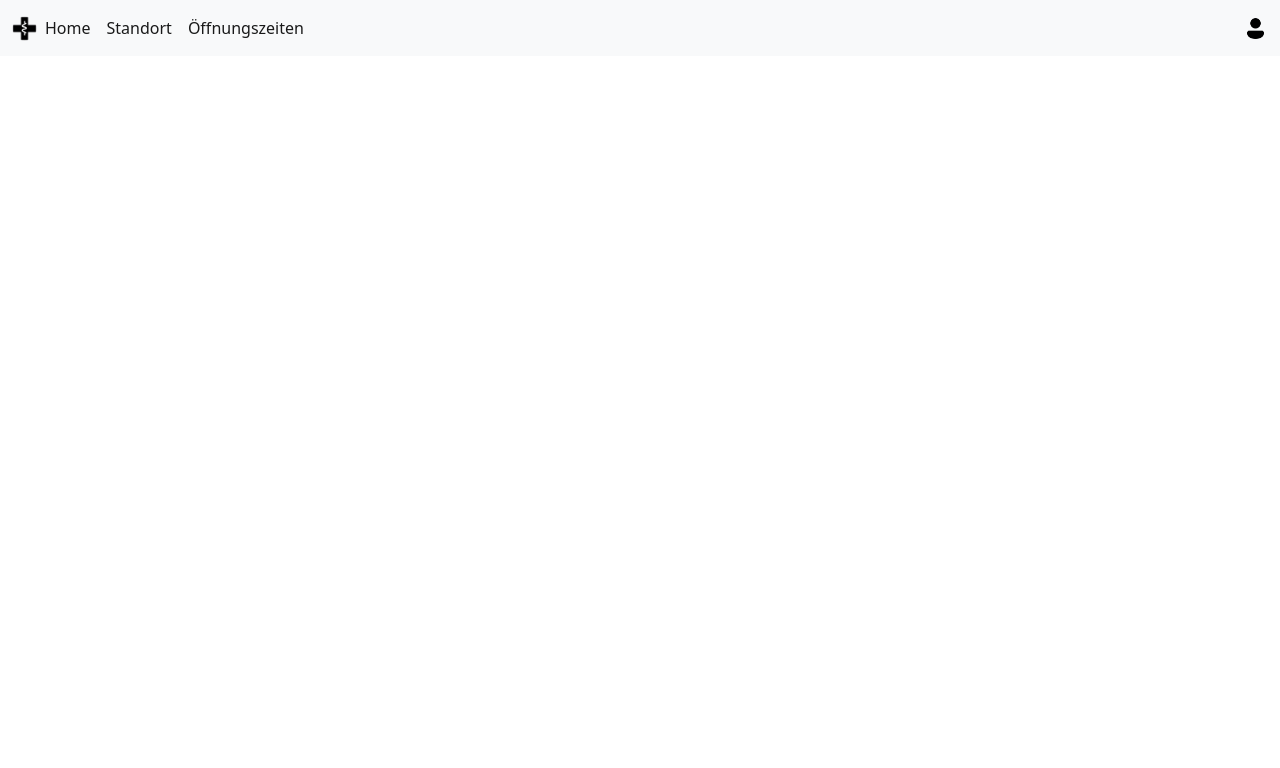
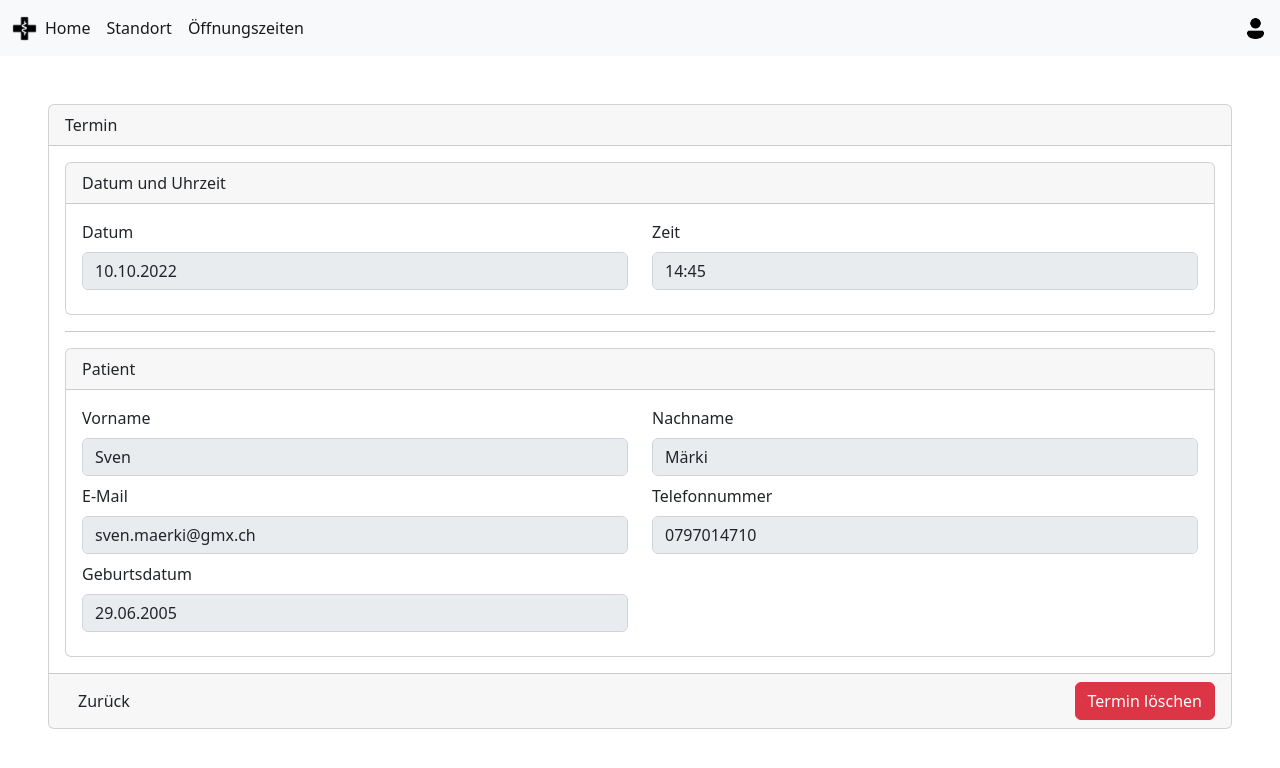
Before and after one commit to school-sven/LB322, an Angular app: page /add-termin/1 in a window 1280 px wide. Before the commit this address led to /. Shown: the top 768 px of the page. Built offline with nearby package versions, Linux system fonts and the light colour scheme.

Commit message:
no messge

```diff
--- a/src/app/home/appointment-table/appointment-table.component.html
+++ b/src/app/home/appointment-table/appointment-table.component.html
@@ -1,25 +1,20 @@
 <table class="table table-striped table-hover">
     <thead>
         <tr>
-            <th scope="col">Id</th>
-            <th scope="col">Datum</th>
-            <th scope="col">Uhrzeit</th>
-            <th scope="col">Vorname</th>
-            <th scope="col">Nachname</th>
-            <th scope="col">Telefonnummer</th>
-            <th scope="col">E-Mail</th>
+            <ng-container *ngFor="let th of tableHeaders">
+                <th scope="col">{{ th }}</th>
+            </ng-container>
         </tr>
     </thead>
     <tbody>
         <ng-container *ngFor="let appointment of appointments">
             <tr [routerLink]="['/termin', appointment.id]">
-                <td>{{ appointment.id }}</td>
-                <td>{{ appointment.date }}</td>
-                <td>{{ appointment.time }}</td>
-                <td>{{ appointment.firstname }}</td>
-                <td>{{ appointment.lastname }}</td>
-                <td>{{ appointment.mobile }}</td>
-                <td>{{ appointment.email }}</td>
+                <td>{{ appointment.appointment.date }}</td>
+                <td>{{ appointment.appointment.time }}</td>
+                <td>{{ appointment.patient.firstname }}</td>
+                <td>{{ appointment.patient.lastname }}</td>
+                <td>{{ appointment.patient.mobile }}</td>
+                <td>{{ appointment.patient.email }}</td>
             </tr>
         </ng-container>
     </tbody>
--- a/src/app/home/appointment-table/appointment-table.component.ts
+++ b/src/app/home/appointment-table/appointment-table.component.ts
@@ -1,5 +1,6 @@
 import { Component, Input, OnInit } from '@angular/core';
 import { appointment } from 'src/app/shared/models/appointment.model';
+import { tableHeaders } from './appointment-table.data';
 
 @Component({
   selector: 'app-appointment-table',
@@ -8,6 +9,7 @@ import { appointment } from 'src/app/shared/models/appointment.model';
 })
 export class AppointmentTableComponent implements OnInit {
   @Input() appointments!: appointment[];
+  tableHeaders = tableHeaders;
 
   constructor() { }
 
--- /dev/null
+++ b/src/app/home/appointment-table/appointment-table.data.ts
@@ -0,0 +1,8 @@
+export const tableHeaders: string[] = [
+    'Datum',
+    'Uhrzeit',
+    'Vorname',
+    'Nachname',
+    'Telefonnummer',
+    'E-Mail'
+]
--- a/src/app/home/appointment/appointment.component.html
+++ b/src/app/home/appointment/appointment.component.html
@@ -1,11 +1,41 @@
 <div class="card m-5">
-    <div class="card-header">Patient/in
+    <div class="card-header">Termin
     </div>
     <div class="card-body">
-
+        <div class="card">
+            <div class="card-header">Datum und Uhrzeit
+            </div>
+            <div class="card-body">
+                <div class="row">
+                    <ng-container *ngFor="let field of appointmentFields">
+                        <div class="col-lg-6 mb-2">
+                            <label [for]="field.id" class="form-label">{{ field.value }}</label>
+                            <input [value]="appointment.appointment[field.control]" [type]="field.type"
+                                class="form-control" [id]="field.id" disabled>
+                        </div>
+                    </ng-container>
+                </div>
+            </div>
+        </div>
+        <hr class="my-3">
+        <div class="card">
+            <div class="card-header">Patient
+            </div>
+            <div class="card-body">
+                <div class="row">
+                    <ng-container *ngFor="let patient of patientFields">
+                        <div class="col-lg-6 mb-2">
+                            <label [for]="patient.id" class="form-label">{{ patient.value }}</label>
+                            <input [value]="appointment.patient[patient.control]" [type]="patient.type"
+                                class="form-control" [id]="patient.id" disabled>
+                        </div>
+                    </ng-container>
+                </div>
+            </div>
+        </div>
     </div>
     <div class="card-footer">
         <button class="btn float-start" type="button" [routerLink]="['/home']">Zurück</button>
-        <button class="btn btn-danger float-end" type="button">Patient löschen</button>
+        <button (click)="deleteAppointment()" class="btn btn-danger float-end" type="button">Termin löschen</button>
     </div>
 </div>
--- a/src/app/home/appointment/appointment.component.ts
+++ b/src/app/home/appointment/appointment.component.ts
@@ -1,8 +1,9 @@
 import { Component, OnDestroy, OnInit } from '@angular/core';
-import { ActivatedRoute } from '@angular/router';
+import { ActivatedRoute, Router } from '@angular/router';
 import { Subscription } from 'rxjs';
 import { AppointmentService } from 'src/app/services/appointment.service';
 import { appointment } from 'src/app/shared/models/appointment.model';
+import { patientFields, appointmentFields } from './appointment.data';
 
 @Component({
   selector: 'app-appointment',
@@ -12,19 +13,26 @@ import { appointment } from 'src/app/shared/models/appointment.model';
 export class AppointmentComponent implements OnInit, OnDestroy {
   id: number;
   appointment: appointment;
+  patientFields = patientFields;
+  appointmentFields = appointmentFields;
   routeSub: Subscription;
 
   constructor(
     private route: ActivatedRoute,
-    private appointmentService: AppointmentService
+    private appointmentService: AppointmentService,
+    private router: Router
   ) { }
 
   ngOnInit(): void {
     this.routeSub = this.route.params.subscribe(params => {
       this.id = params['id'];
       this.appointment = this.appointmentService.appointmentGetter(this.id - 1);
-      console.log(this.appointment)
     });
+  }
+
+  deleteAppointment() {
+    this.appointmentService.deleteAppointment(this.appointment.id);
+    this.router.navigate(['home'])
   }
 
   ngOnDestroy() {
--- /dev/null
+++ b/src/app/home/appointment/appointment.data.ts
@@ -0,0 +1,59 @@
+import { appointment } from "src/app/shared/models/appointment.model"
+
+export const patientFields: {
+    value: string,
+    control: keyof appointment["patient"],
+    id: string,
+    type: string
+}[] = [
+    {
+        value: 'Vorname',
+        control: 'firstname',
+        id: 'firstname',
+        type: 'text'
+    },
+    {
+        value: 'Nachname',
+        control: 'lastname',
+        id: 'lastname',
+        type: 'text'
+    },
+    {
+        value: 'E-Mail',
+        control: 'email',
+        id: 'email',
+        type: 'email'
+    },
+    {
+        value: 'Telefonnummer',
+        control: 'mobile',
+        id: 'mobile',
+        type: 'text'
+    },
+    {
+        value: 'Geburtsdatum',
+        control: 'birthdate',
+        id: 'birthdate',
+        type: 'text'
+    }
+]
+
+export const appointmentFields: {
+    value: string,
+    control: keyof appointment["appointment"],
+    id: string,
+    type: string
+}[] = [
+    {
+        value: 'Datum',
+        control: 'date',
+        id: 'date',
+        type: 'text'
+    },
+    {
+        value: 'Zeit',
+        control: 'time',
+        id: 'time',
+        type: 'text'
+    },
+]
--- a/src/app/services/appointment.service.ts
+++ b/src/app/services/appointment.service.ts
@@ -5,15 +5,65 @@ import { appointment } from 'src/app/shared/models/appointment.model';
   providedIn: 'root'
 })
 export class AppointmentService {
-  appointments: appointment[] = [{
+  appointments: appointment[] = [
+    {
       id: 1,
+      appointment: {
         date: '10.10.2022',
         time: '14:45',
+      },
+      patient: {
         firstname: 'Sven',
         lastname: 'Märki',
         mobile: '0797014710',
-    email: 'sven.maerki@gmx.ch'
-  }];
+        email: 'sven.maerki@gmx.ch',
+        birthdate: '29.06.2005'
+      }
+    },
+    {
+      id: 2,
+      appointment: {
+        date: '09.09.2022',
+        time: '08:00',
+      },
+      patient: {
+        firstname: 'André',
+        lastname: 'Märki',
+        mobile: '079334783',
+        email: 'andre.maerki@gmail.com',
+        birthdate: '27.01.1974'
+      }
+    },
+    {
+      id: 3,
+      appointment: {
+        date: '12.11.2022',
+        time: '09:45',
+      },
+      patient: {
+        firstname: 'Mark',
+        lastname: 'Zuckerburg',
+        mobile: '0643029385',
+        email: 'mark@meta.com',
+        birthdate: '08.11.1985'
+      }
+    },
+    {
+      id: 4,
+      appointment: {
+        date: '15.10.2022',
+        time: '16:00',
+      },
+      patient: {
+        firstname: 'Sven',
+        lastname: 'Märki',
+        mobile: '0797014710',
+        email: 'sven.maerki@gmx.ch',
+        birthdate: '29.06.2005'
+
+      }
+    },
+  ];
 
   get appointmentsGetter() {
     return this.appointments as appointment[];
@@ -29,7 +79,7 @@ export class AppointmentService {
     this.appointments.push(appointment);
   }
 
-  deleteAppointment(index: number) {
-    this.appointments.splice(index, 1);
+  deleteAppointment(i: number) {
+    this.appointments.splice(i - 1, 1);
   }
 }
--- a/src/app/services/routing/app-routing.module.ts
+++ b/src/app/services/routing/app-routing.module.ts
@@ -8,7 +8,8 @@ const routes: Routes = [
   { path: 'home', component: HomeComponent },
   { path: 'login', component: LoginComponent },
   { path: 'termin/:id', component: AppointmentComponent },
-  { path: '', redirectTo: 'home', pathMatch: 'full' }
+  { path: 'add-termin/:id', component: AppointmentComponent },
+  { path: '**', redirectTo: 'home'}
 ];
 
 @NgModule({
--- a/src/app/shared/models/appointment.model.ts
+++ b/src/app/shared/models/appointment.model.ts
@@ -1,9 +1,14 @@
 export interface appointment {
     id: number,
+    appointment: {
         date: string,
         time: string,
+    }
+    patient: {
         firstname: string,
         lastname: string,
         mobile: string,
         email: string
+        birthdate: string
     }
+}
```
Lines whose indentation alone changed are shown as unchanged.
